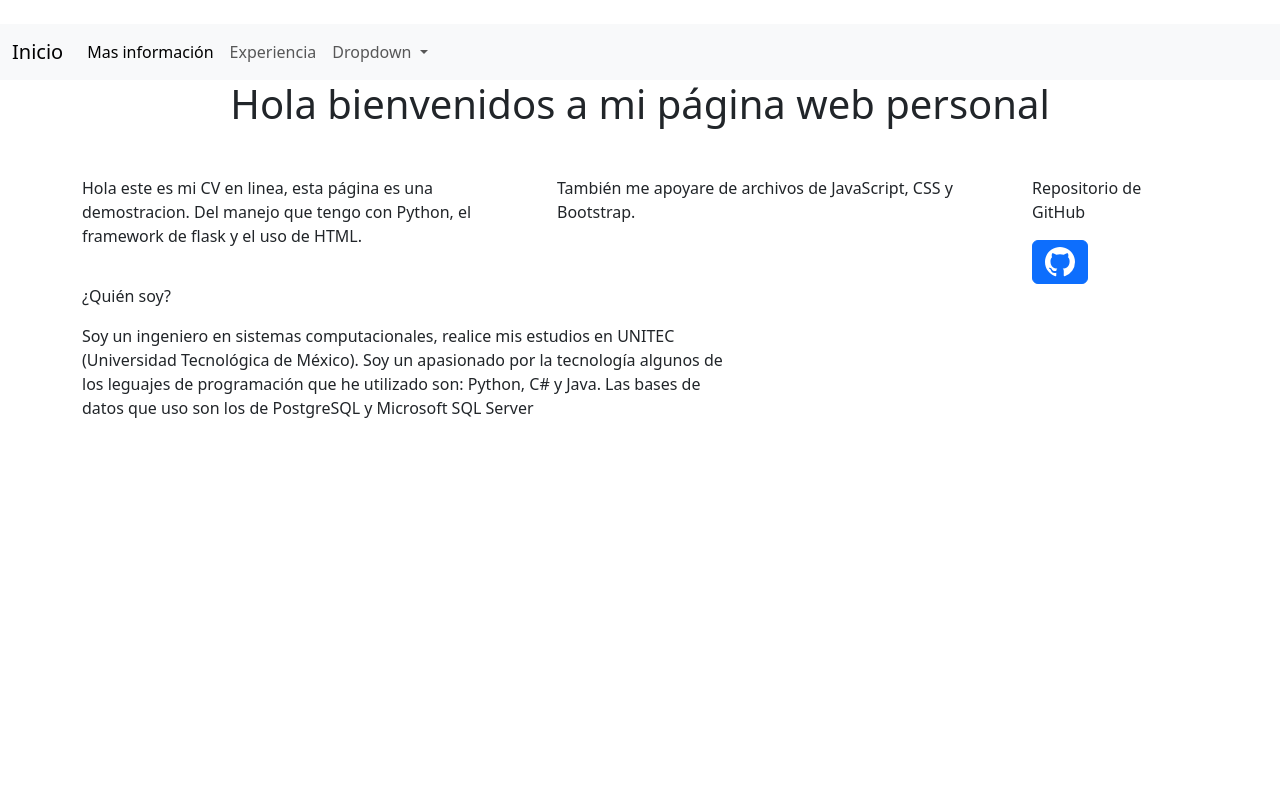
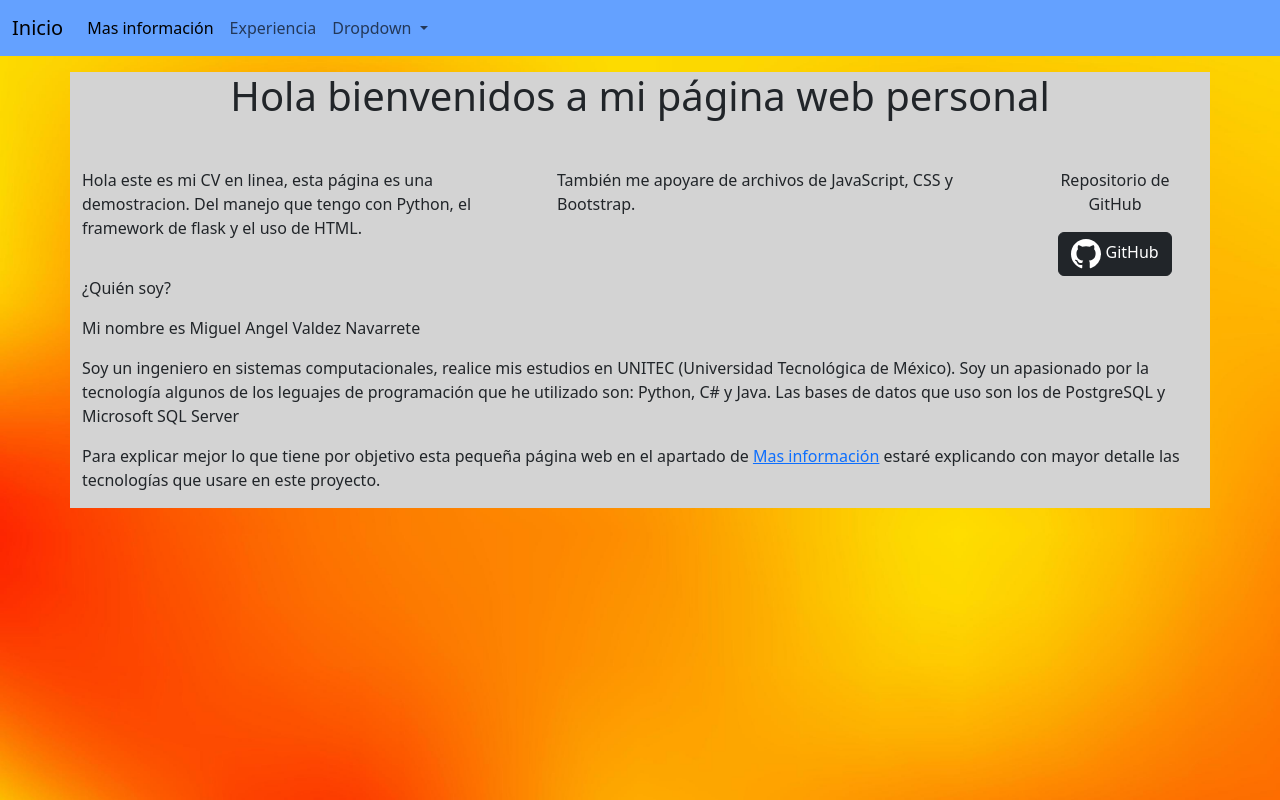
Before and after one commit to Mixcoatl120/CV_en_linea, a Python web app: template CV/templates/cv.html in a window 1280 px wide. Run offline with Jinja, Linux system fonts and the light colour scheme; the template is opened without the code that fills it, so the values that code supplies are empty.

Commit message:
03/04/2024
Se añadió imagen de fondo, se agregaron el apartado de mas información. se agregaron imágenes y más.

```diff
--- a/CV/templates/cv.html
+++ b/CV/templates/cv.html
@@ -1,10 +1,8 @@
 {% extends 'Inicio.html' %}
 {% block title %}Inicio - {{super()}}{% endblock %}
 {% block content %}
-<head>
-</head>
-<div class="container">
-    <h1 class="text-center mb-5">Hola bienvenidos a mi página web personal</h1>
+<div id="principal" class="container">
+    <h1 class="text-center mt-5 mb-5 ">Hola bienvenidos a mi página web personal</h1>
     <div class="row">
         <div class="col-5">
             <p>Hola este es mi CV en linea, esta página es una demostracion.
@@ -17,27 +15,30 @@
             </p>
         </div>
         <div class="col">
-            <div class="roudend float-end">
+            <div class="roudend float-end text-center">
                 <p>Repositorio de GitHub</p>
-                <a class="btn btn-primary" href="https://github.com/Mixcoatl120">
+                <a class="btn btn-dark" href="https://github.com/Mixcoatl120">
                     <svg xmlns="http://www.w3.org/2000/svg" width="30" height="30" fill="currentColor" class="bi bi-github" viewBox="0 0 16 16">
                         <path d="M8 0C3.58 0 0 3.58 0 8c0 3.54 2.29 6.53 5.47 7.59.4.07.55-.17.55-.38 0-.19-.01-.82-.01-1.49-2.01.37-2.53-.49-2.69-.94-.09-.23-.48-.94-.82-1.13-.28-.15-.68-.52-.01-.53.63-.01 1.08.58 1.23.82.72 1.21 1.87.87 2.33.66.07-.52.28-.87.51-1.07-1.78-.2-3.64-.89-3.64-3.95 0-.87.31-1.59.82-2.15-.08-.2-.36-1.02.08-2.12 0 0 .67-.21 2.2.82.64-.18 1.32-.27 2-.27s1.36.09 2 .27c1.53-1.04 2.2-.82 2.2-.82.44 1.1.16 1.92.08 2.12.51.56.82 1.27.82 2.15 0 3.07-1.87 3.75-3.65 3.95.29.25.54.73.54 1.48 0 1.07-.01 1.93-.01 2.2 0 .21.15.46.55.38A8.01 8.01 0 0 0 16 8c0-4.42-3.58-8-8-8" />
                     </svg>
+                    GitHub
                 </a>
             </div>
 
         </div>
     </div>
     <div class="row">
-        <div class="col-7">
+        <div class="col">
             <p>¿Quién soy?</p>
+            <p>Mi nombre es Miguel Angel Valdez Navarrete</p>
             <p>
                 Soy un ingeniero en sistemas computacionales, realice mis estudios en UNITEC (Universidad Tecnológica de México).
                 Soy un apasionado por la tecnología algunos de los leguajes de programación que he utilizado son: Python, C# y Java.
                 Las bases de datos que uso son los de PostgreSQL y Microsoft SQL Server
             </p>
             <p>
-
+                Para explicar mejor lo que tiene por objetivo esta pequeña página web  en el apartado de <a href="/info">Mas información</a>
+                estaré explicando con mayor detalle las tecnologías que usare en  este proyecto.
             </p>
         </div>
     </div>
--- a/app.py
+++ b/app.py
@@ -1,5 +1,6 @@
 from flask import Flask, redirect,url_for
 from CV.cv_routes import *
+from info.info_routes import *
 
 app = Flask(__name__)
 app.config['SECRET_KEY'] =  'Hola'
@@ -10,6 +11,7 @@ def index():
 
 #registro de blueprints
 app.register_blueprint(cv) #carpeta de cv
+app.register_blueprint(info) # Carpeta de información
 
 if __name__ == '__main__':
     app.run()
--- /dev/null
+++ b/static/css/style.css
@@ -0,0 +1,12 @@
+body {
+    background-image: url("../image/ama.jpg");
+    background-size:cover;
+    background-repeat:no-repeat;
+    height:100px;
+    margin:0;
+    justify-content:center;
+    align-items:center;
+}
+#principal{
+    background-color: lightgray;
+}
--- a/templates/Inicio.html
+++ b/templates/Inicio.html
@@ -5,11 +5,14 @@
     <title>{%block title%}CV{% endblock %}</title>
     <meta charset="utf-8" />
     <meta name="viewport" content="width=device-width, initial-scale=1">
+    <!--Bootstrap-->
     <link href="https://cdn.jsdelivr.net/npm/bootstrap@5.3.3/dist/css/bootstrap.min.css" rel="stylesheet" integrity="sha384-QWTKZyjpPEjISv5WaRU9OFeRpok6YctnYmDr5pNlyT2bRjXh0JMhjY6hW+ALEwIH" crossorigin="anonymous">
     <script src="https://cdn.jsdelivr.net/npm/bootstrap@5.3.3/dist/js/bootstrap.bundle.min.js" integrity="sha384-YvpcrYf0tY3lHB60NNkmXc5s9fDVZLESaAA55NDzOxhy9GkcIdslK1eN7N6jIeHz" crossorigin="anonymous"></script>
+    <!--Estilos propios-->
+    <link rel="stylesheet" type="text/css" href="{{url_for('static',filename='css/style.css')}}">
 </head>
 <body>
-    <nav class="navbar navbar-expand-lg bg-body-tertiary">
+    <nav class="navbar fixed-top navbar-expand-lg"  style="background-color: #64A1FF">
         <div class="container-fluid">
             <a class="navbar-brand" href="{{url_for('cv.CV')}}">Inicio</a>
             <button class="navbar-toggler" type="button" data-bs-toggle="collapse" data-bs-target="#navbarSupportedContent" aria-controls="navbarSupportedContent" aria-expanded="false" aria-label="Toggle navigation">
@@ -18,7 +21,7 @@
             <div class="collapse navbar-collapse" id="navbarSupportedContent">
                 <ul class="navbar-nav me-auto mb-2 mb-lg-0">
                     <li class="nav-item">
-                        <a class="nav-link active" aria-current="page" href="">Mas información</a>
+                        <a class="nav-link active" aria-current="page" href="/info">Mas información</a>
                     </li>
                     <li class="nav-item">
                         <a class="nav-link" href="">Experiencia</a>
```
Also changed, not shown: info/info_routes.py (added, +7 -0 lines), info/templates/info.html (added, +24 -0 lines), static/image/F1.jpeg (added), static/image/ama.jpg (added), static/image/th.png (added).
